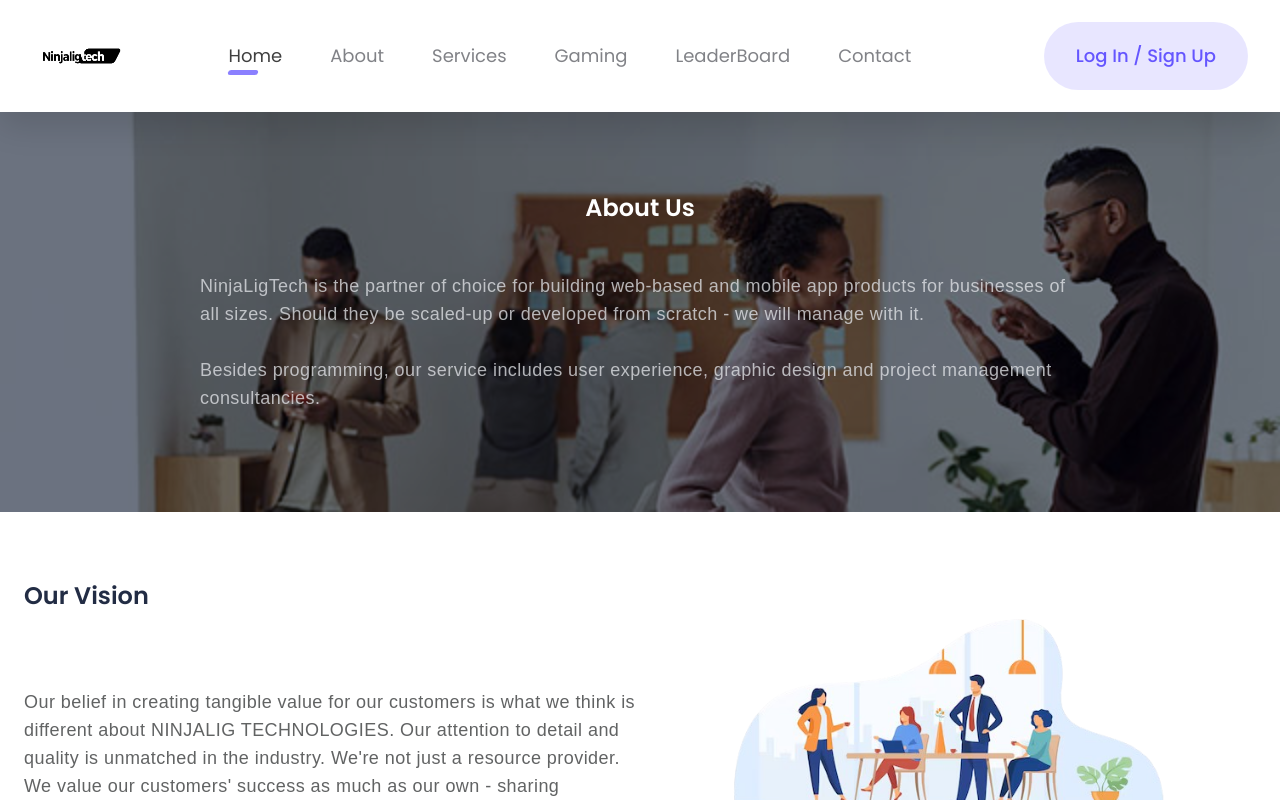
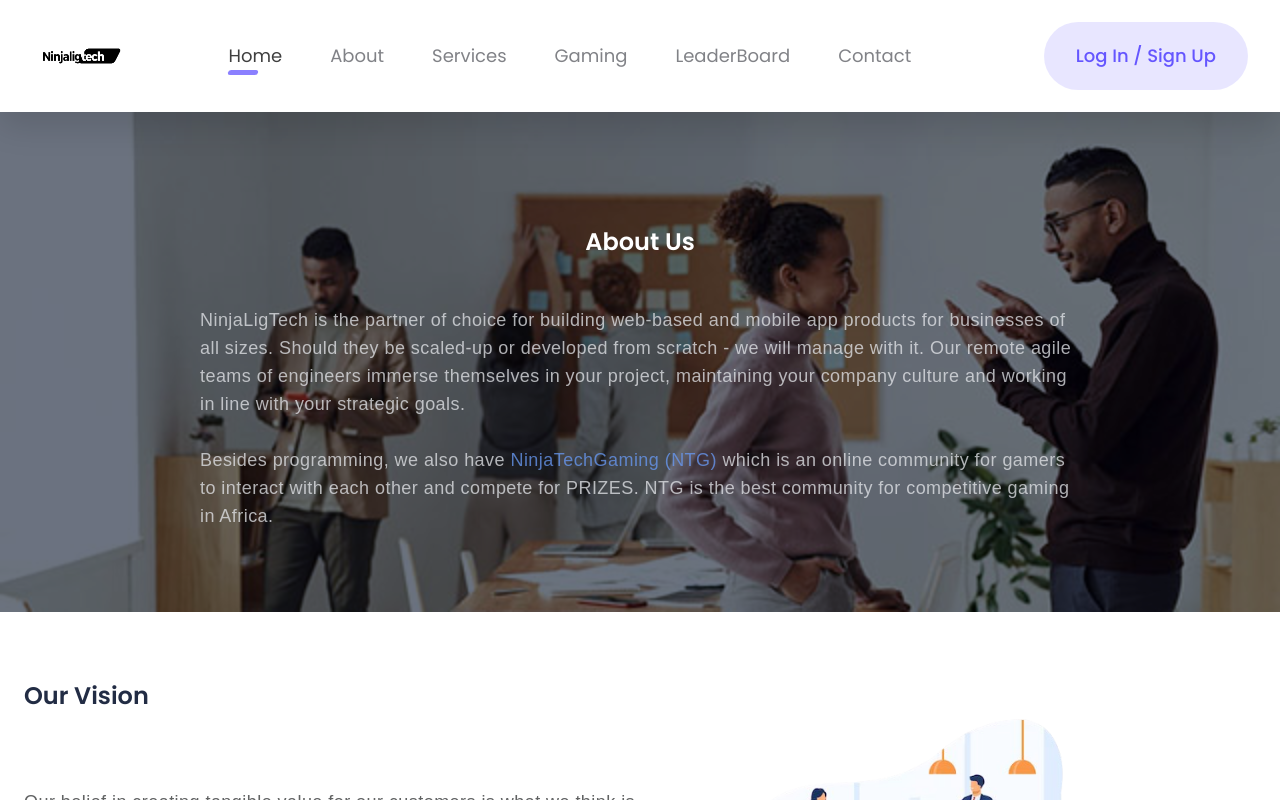
Before and after one commit to kihiuFrank/NinjaLigTech, a Next.js app: page /about in a window 1280 px wide. Shown: the top 800 px of the page. Built offline with nearby package versions, Linux system fonts and the light colour scheme; no server answers.

Commit message:
about section

```diff
--- a/app/about/page.tsx
+++ b/app/about/page.tsx
@@ -56,11 +56,11 @@
       <div
         style={{
           backgroundImage: `url(/assets/about/about.jpg)`,
-          height: "400px",
+          height: "500px",
         }}
-        className="bg-gray-500 bg-blend-multiply overflow-hidden  bg-cover bg-no-repeat p-12 text-center "
+        className="bg-gray-500 bg-blend-multiply overflow-hidden  bg-cover bg-no-repeat p-6 lg:p-12 text-center flex items-center "
       >
-        <div className=" mx-auto max-w-7xl   pt-4 lg:pt-8  px-6 ">
+        <div className=" mx-auto max-w-7xl   pt-4 lg:pt-8 px-0 lg:px-6 ">
           <div className=" flex flex-col justify-evenly ">
             <h1 className="text-white text-lg lg:text-2xl font-semibold ">
               About Us
@@ -68,11 +68,22 @@
             <p className="text-gray-200 text-sm lg:text-lg font-curlfont tracking-wide text-start lg:text-start opacity-75 pt-8 lg:pt-12 px-2 md:px-32  ">
               NinjaLigTech is the partner of choice for building web-based and
               mobile app products for businesses of all sizes. Should they be
-              scaled-up or developed from scratch - we will manage with it.
+              scaled-up or developed from scratch - we will manage with it. Our
+              remote agile teams of engineers immerse themselves in your
+              project, maintaining your company culture and working in line with
+              your strategic goals.
               <br />
               <br />
-              Besides programming, our service includes user experience, graphic
-              design and project management consultancies.
+              Besides programming, we also have{" "}
+              <a
+                href={"/gaming"}
+                className="text-cornflowerblue hover:text-Blueviolet  font-medium space-links"
+              >
+                NinjaTechGaming (NTG)
+              </a>{" "}
+              which is an online community for gamers to interact with each
+              other and compete for PRIZES. NTG is the best community for
+              competitive gaming in Africa.
             </p>
           </div>
         </div>
@@ -88,10 +99,10 @@
               <p className="text-charcoal text-sm lg:text-lg font-curlfont tracking-wide text-start lg:text-start opacity-75 pt-2 lg:pt-2 ">
                 Our belief in creating tangible value for our customers is what
                 we think is different about NINJALIG TECHNOLOGIES. Our attention
-                to detail and quality is unmatched in the industry. We're not
-                just a resource provider. We value our customers' success as
-                much as our own - sharing development risk, so that they can be
-                bold in their adoption of new technologies.
+                to detail and quality is unmatched in the industry. We&apos;re
+                not just a resource provider. We value our customers&apos;
+                success as much as our own - sharing development risk, so that
+                they can be bold in their adoption of new technologies.
               </p>
             </div>
 
--- a/app/page.tsx
+++ b/app/page.tsx
@@ -11,9 +11,9 @@
       <Banner />
       {/* <Companies /> */}
       <Games />
-      <Mentor />
-      {/* <Testimonials />
-    <Newsletter /> */}
+      {/* <Mentor /> */}
+      <Testimonials />
+      <Newsletter />
     </main>
   );
 }
--- a/components/Testimonials/index.tsx
+++ b/components/Testimonials/index.tsx
@@ -15,46 +15,25 @@
 
 const postData: DataType[] = [
   {
-    name: "Janie Fox",
-    profession: "CEO, Parkview Int.Ltd",
+    name: "Esther Muriuki",
+    profession: "Delview Supermarket",
+    comment:
+      "Right from the start, we have loved NinjaLigTech's commitment and engagement. They came to us with the best people to try to understand our context, our business idea, an developed the first prototype with us. They were very professional and customer oriented. I think without NinjaLigTech, it probably would not have been possible to have such a successful product in such a short time.  ",
+    imgSrc: "/assets/testimonial/user10.webp",
+  },
+  {
+    name: "Elijah Musau",
+    profession: "DLS24 Gamer",
     comment:
       "There are many variations of passages of Lorem Ipsum available, but the majority have suffered alteration in some form, by injected humour",
-    imgSrc: "/assets/testimonial/user17.png",
+    imgSrc: "/assets/testimonial/user23.png",
   },
   {
-    name: "Leslie Alexander",
-    profession: "CEO, Parkview Int.Ltd",
+    name: "Nimo Barkadie",
+    profession: "DLS24 Gamer",
     comment:
       "There are many variations of passages of Lorem Ipsum available, but the majority have suffered alteration in some form, by injected humour",
     imgSrc: "/assets/testimonial/user22.png",
-  },
-  {
-    name: "Cody Fisher",
-    profession: "CEO, Parkview Int.Ltd",
-    comment:
-      "There are many variations of passages of Lorem Ipsum available, but the majority have suffered alteration in some form, by injected humour",
-    imgSrc: "/assets/testimonial/user10.webp",
-  },
-  {
-    name: "Robert Fox",
-    profession: "CEO, Parkview Int.Ltd",
-    comment:
-      "There are many variations of passages of Lorem Ipsum available, but the majority have suffered alteration in some form, by injected humour",
-    imgSrc: "/assets/testimonial/user11.wepb",
-  },
-  {
-    name: "Leslie Alexander",
-    profession: "CEO, Parkview Int.Ltd",
-    comment:
-      "There are many variations of passages of Lorem Ipsum available, but the majority have suffered alteration in some form, by injected humour",
-    imgSrc: "/assets/testimonial/user15.png",
-  },
-  {
-    name: "Cody Fisher",
-    profession: "CEO, Parkview Int.Ltd",
-    comment:
-      "There are many variations of passages of Lorem Ipsum available, but the majority have suffered alteration in some form, by injected humour",
-    imgSrc: "/assets/mentor/user23.png",
   },
 ];
 
```
